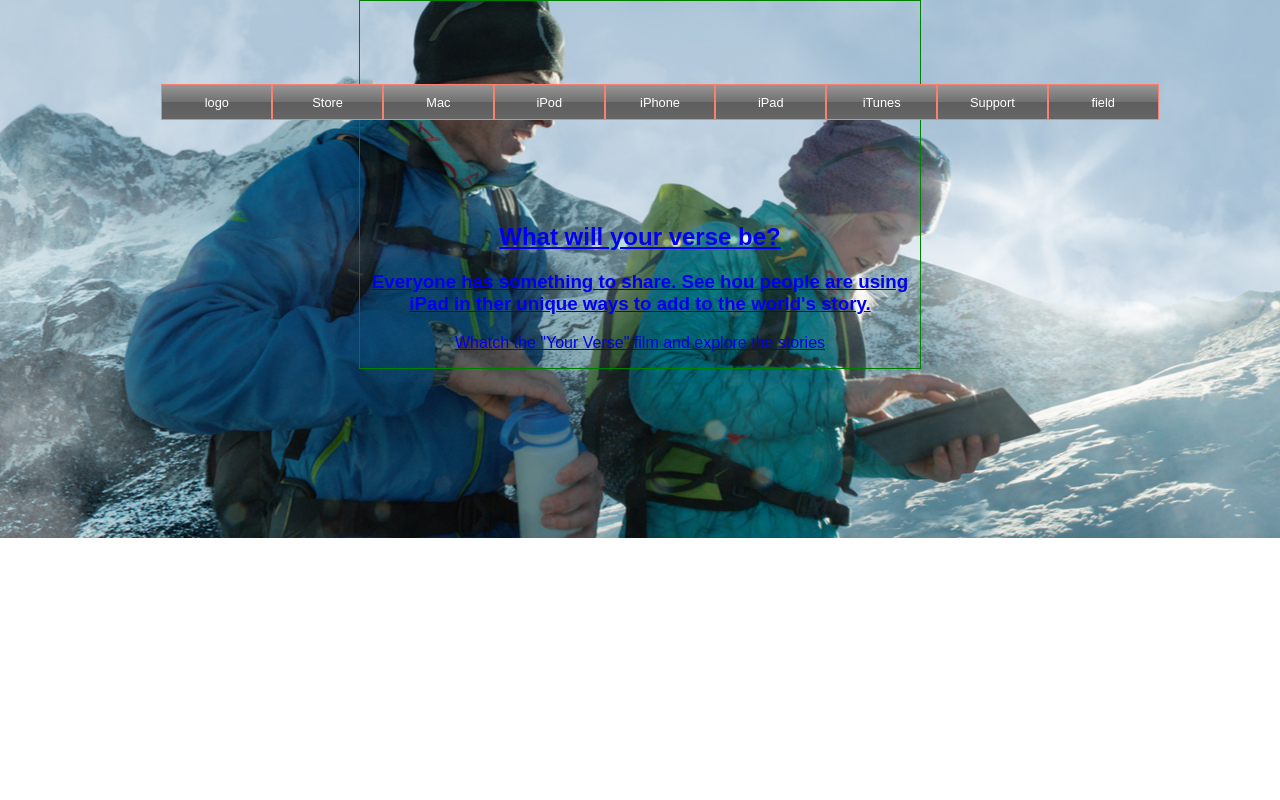
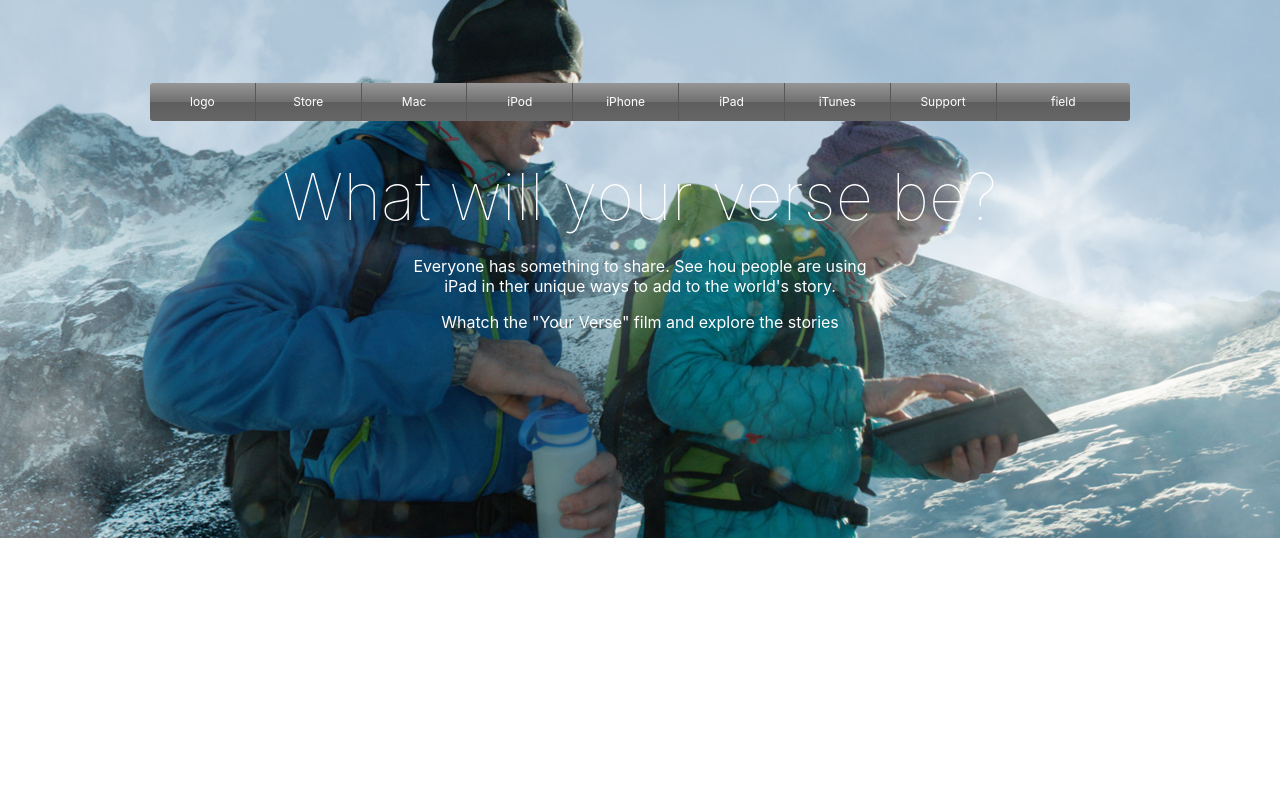
Before and after one commit to AlejandroNo4/Apple_page_clone, a plain HTML site: page index.html in a window 1280 px wide. Shown: the top 800 px of the page. Drawn offline with Linux system fonts and the light colour scheme.

Commit message:
fixed the navbar

```diff
--- a/index.html
+++ b/index.html
@@ -11,48 +11,49 @@
       <div class="head-container display-flex">
         <nav>
           <ul class="navbar display-flex">
-            <a href="" class="nav-item">
+            <a href="#" class="nav-item hover-yes nav-radious-left">
               <li>logo</li>
             </a>
-            <a href="" class="nav-item">
+            <a href="#" class="nav-item hover-yes">
               <li>Store</li>
             </a>
-            <a href="" class="nav-item">
+            <a href="#" class="nav-item hover-yes">
               <li>Mac</li>
             </a>
-            <a href="" class="nav-item">
+            <a href="#" class="nav-item hover-yes">
               <li>iPod</li>
             </a>
-            <a href="" class="nav-item">
+            <a href="#" class="nav-item hover-yes">
               <li>iPhone</li>
             </a>
-            <a href="" class="nav-item">
+            <a href="#" class="nav-item hover-yes">
               <li>iPad</li>
             </a>
-            <a href="" class="nav-item">
+            <a href="#" class="nav-item hover-yes">
               <li>iTunes</li>
             </a>
-            <a href="" class="nav-item">
+            <a href="#" class="nav-item hover-yes">
               <li>Support</li>
             </a>
-            <li class="nav-item">field</li>
+            <li class="nav-item nav-radious-right nav-field">field</li>
           </ul>
         </nav>
         <section>
-          <a href="#">
-            <h1>What will your verse be?</h1>
-            <h3>
+          <a href="#" class="header-text">
+            <p class="what-will">What will your verse be?</p>
+            <p class="Everyone">
               Everyone has something to share. See hou people are using <br />
               iPad in ther unique ways to add to the world's story.
             </h3>
           </a>
-          <a href="#">
-            <p>Whatch the "Your Verse" film and explore the stories</p>
+          <a href="#" class="header-text">
+            <p class="Whatch-the">Whatch the "Your Verse" film and explore the stories</p>
           </a>
         </section>
       </div>
     </header>
     <article>
+      <div class="just-here"></div>
       <ul>
         <li></li>
         <li></li>
--- a/stylesheet.css
+++ b/stylesheet.css
@@ -1,31 +1,50 @@
 * {
-  font-family: Arial, Helvetica, sans-serif;
+  font-family: -apple-system, BlinkMacSystemFont, "Segoe UI", Roboto, Oxygen,
+    Ubuntu, Cantarell, "Open Sans", "Helvetica Neue", sans-serif;
 }
+
 .display-flex {
   display: flex;
 }
 
 nav {
-  margin: 4.2rem;
+  margin-top: 4.2rem;
+  width: 100%;
 }
+
+.navbar {
+  width: 100%;
+  padding-left: 0;
+}
+
+.nav-radious-left {
+  border-radius: 3px 0px 0px 3px;
+}
+
+.nav-radious-right {
+  border-radius: 0px 3px 3px 0px;
+}
+
 .head-container {
   margin: 0 auto;
-  width: 35rem;
-  border: 1px solid green;
+  width: 61.25rem;
   justify-content: center;
   flex-direction: column;
   align-items: center;
+}
+
+.navbar > a {
+  border-right: 1px solid rgb(88, 88, 88);
 }
 
 .nav-item {
   color: white;
   list-style: none;
   text-decoration: none;
-  font-size: 0.8rem;
-  padding-top: 0.6rem;
-  padding-bottom: 0.6rem;
-  width: 6.8rem;
-  border: 1px solid salmon;
+  font-size: 12px;
+  width: 100%;
+  padding-top: 0.7rem;
+  padding-bottom: 0.7rem;
   background: rgba(150, 150, 150, 1);
   background: -moz-linear-gradient(
     top,
@@ -73,7 +92,7 @@ nav {
   filter: progid:DXImageTransform.Microsoft.gradient( startColorstr='#969696', endColorstr='#666666', GradientType=0 );
 }
 
-.nav-item:hover {
+.hover-yes:hover {
   background: rgba(59, 59, 59, 1);
   background: -moz-linear-gradient(
     top,
@@ -121,6 +140,10 @@ nav {
   filter: progid:DXImageTransform.Microsoft.gradient( startColorstr='#3b3b3b', endColorstr='#5c5b5c', GradientType=0 );
 }
 
+.nav-field {
+  width: 78rem;
+}
+
 .main-head {
   text-align: center;
   position: absolute;
@@ -129,5 +152,23 @@ nav {
   right: 0;
   width: 100%;
   height: 35rem;
-  background: white url("/assets/your_verse_hero.jpg") 61% 102.9% no-repeat;
+  background: white url("/assets/your_verse_hero.jpg") 49.5% 102.9% no-repeat;
 }
+
+.header-text {
+  color: white;
+  text-decoration: none;
+}
+
+.what-will {
+  font-weight: 20;
+  font-size: 65px;
+  margin: 20px 0;
+}
+
+.just-here {
+  background-color: chartreuse;
+  margin-top: 50rem;
+  height: 45rem;
+  width: 35rem;
+}
```
